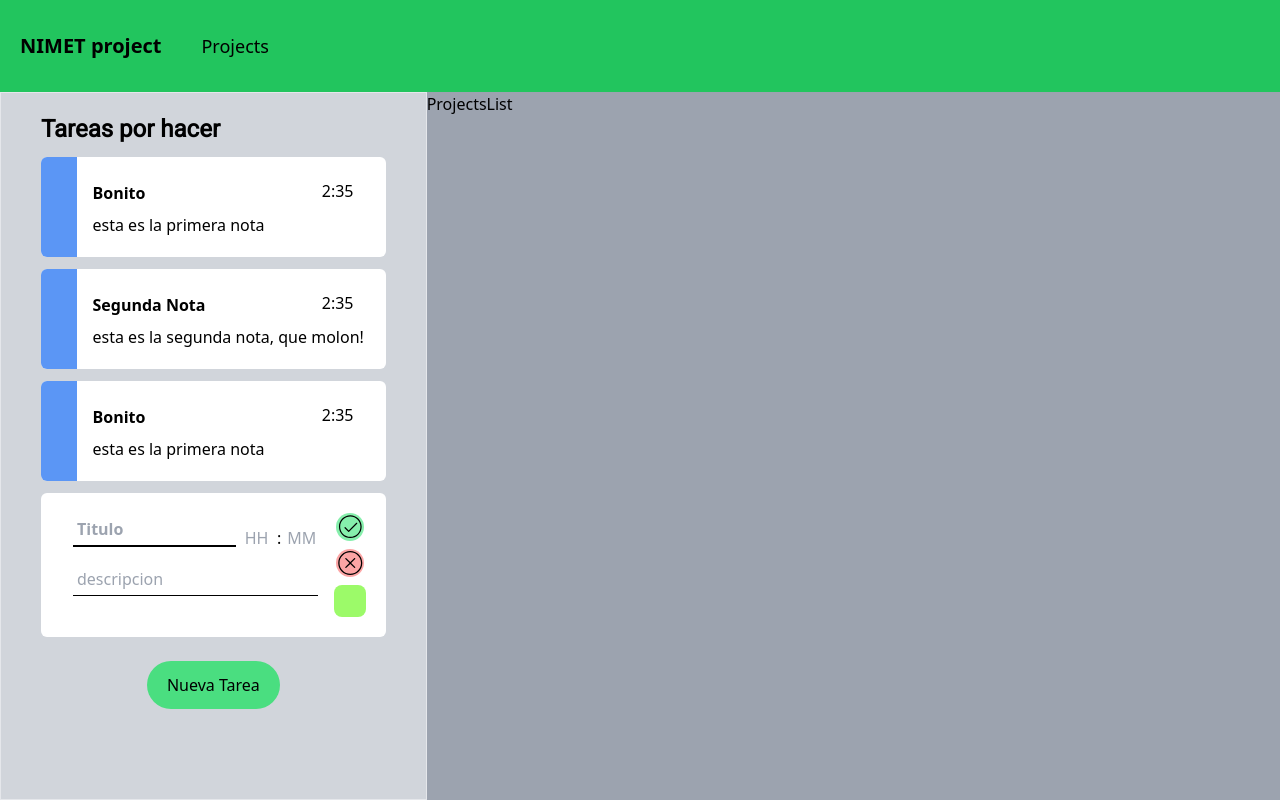
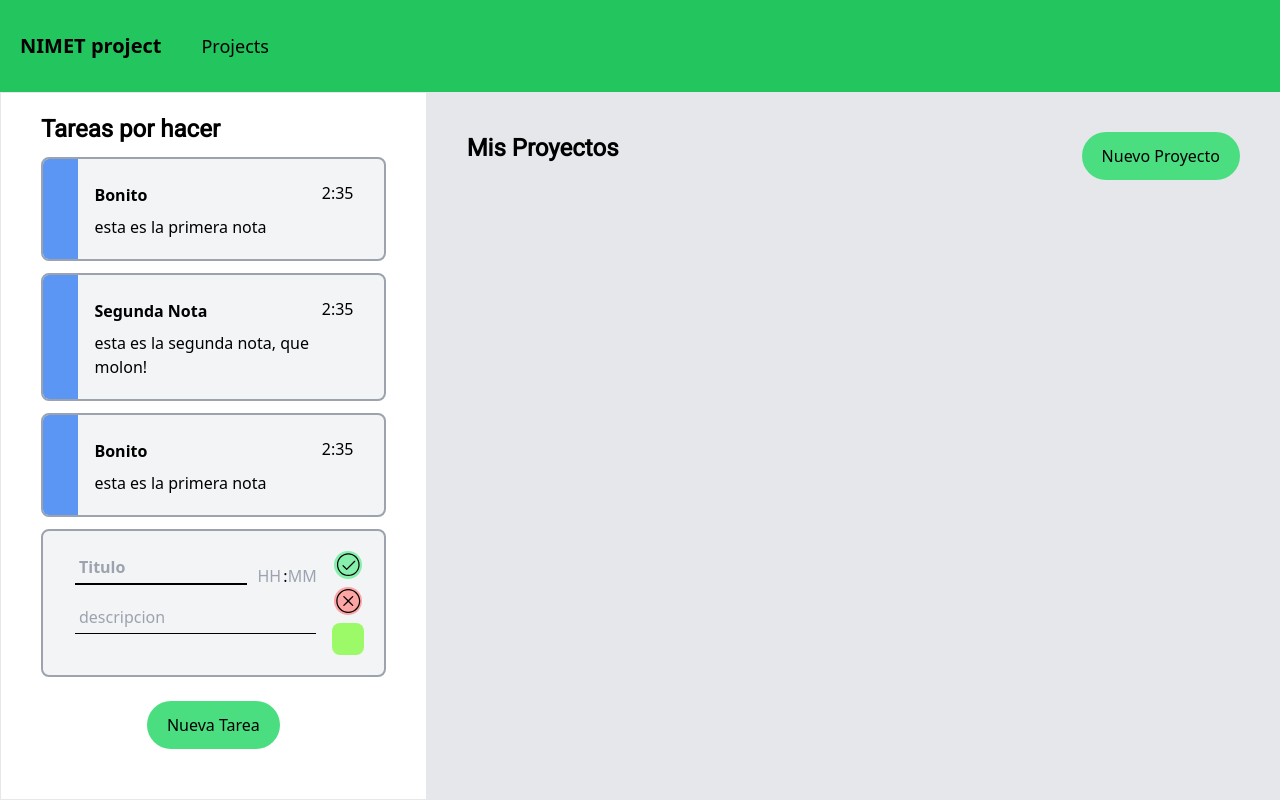
Before and after one commit to Stel0r/NIMETproject, a React (Vite) app in the folder frontend/: page /Projects in a window 1280 px wide. Both pictures are taken after a click on the button "Nueva Tarea". Built offline with nearby package versions, Linux system fonts and the light colour scheme.

Commit message:
agregacion front end Tasks

```diff
--- a/frontend/src/components/ProjectView/ProjectView.tsx
+++ b/frontend/src/components/ProjectView/ProjectView.tsx
@@ -1,7 +1,12 @@
+import { useContext } from "react"
+import { AppContext } from "../../context/AppContext"
+import TaskCard from "../TaskCard/TaskCard"
 
 function ProjectView() {
+
+
     return (
-        <div>ProjectView</div>
+        <div>ProyectView</div>
     )
 }
 
--- a/frontend/src/components/ProjectsList/ProjectsList.tsx
+++ b/frontend/src/components/ProjectsList/ProjectsList.tsx
@@ -1,7 +1,15 @@
 
 function ProjectsList() {
+
+
+
     return (
-        <div>ProjectsList</div>
+        <div className="m-auto p-10">
+            <div className="flex">
+                <p className="font-roboto text-2xl font-bold">Mis Proyectos</p>
+                <button className="ms-auto block rounded-full bg-green-400 px-5 py-3 text-md">Nuevo Proyecto</button>
+            </div>
+        </div>
     )
 }
 
--- a/frontend/src/components/TaskCard/TaskCard.tsx
+++ b/frontend/src/components/TaskCard/TaskCard.tsx
@@ -81,15 +81,15 @@ function TaskCard({ task }: TaskCardProps) {
         }
     }
 
-    function handleCancel(){
-        if(titulo === ""){
+    function handleCancel() {
+        if (task.titulo === "") {
             appContext.eliminarTask(task.id)
-        }else{
+        } else {
             setTitulo(task.titulo)
-            if(task.descripcion){
+            if (task.descripcion) {
                 setDesc(task.descripcion)
             }
-            if(task.fechaFin){
+            if (task.fechaFin) {
                 setHora(task.fechaFin?.getHours().toString())
                 setMinutos(task.fechaFin?.getMinutes().toString())
             }
@@ -99,15 +99,17 @@ function TaskCard({ task }: TaskCardProps) {
     }
 
     return (
-        <div className={`${anim.boxAppear}  task bg-white border-gray-50 rounded-md box-border  my-3 w-full`}>
+        <div className={`${anim.boxAppear}  task bg-gray-100 border-2 border-gray-400 rounded-lg box-border  my-3 w-full`}>
             {editing ?
                 <form action="" className={`flex p-5`} onSubmit={(e) => { handleSubmit(e) }}>
                     <div className="flex flex-col w-full box-border pl-3 pr-4">
-                        <div className='flex justify-between items-center'>
-                            <input value={titulo} onChange={(e) => { setTitulo(e.currentTarget.value) }} name="titulo" placeholder='Titulo' type="text" className='border-b-2 mb-4 box-border p-1 border-black focus:outline-none font-bold w-4/6' />
-                            <input onChange={(e) => { setHora(e.currentTarget.value) }} name="hora" value={hora} type="number" placeholder='HH' className={`w-8 h-8 text-center ${utils.numberInput}`} /> <span>:</span> <input name="minutos" value={minutos} onChange={(e) => { setMinutos(e.currentTarget.value) }} type="number" placeholder='MM' className={`w-8 h-8 text-center ${utils.numberInput}`} />
+                        <div className='flex justify-between items-center gap-2'>
+                            <input value={titulo} onChange={(e) => { setTitulo(e.currentTarget.value) }} name="titulo" placeholder='Titulo' type="text" className='bg-transparent border-b-2 mb-4 box-border p-1 border-black focus:outline-none font-bold w-5/6' />
+                            <div className='flex items-center'>
+                                <input onChange={(e) => { setHora(e.currentTarget.value) }} name="hora" value={hora} type="number" placeholder='HH' className={`w-7 h-8 text-center bg-transparent ${utils.numberInput} outline-none`} /> <span>:</span> <input name="minutos" value={minutos} onChange={(e) => { setMinutos(e.currentTarget.value) }} type="number" placeholder='MM' className={`w-7 h-8 text-center bg-transparent outline-none ${utils.numberInput}`} />
                             </div>
-                        <textarea value={desc} onChange={(e) => { setDesc(e.currentTarget.value); checkHeight() }} name='description' placeholder='descripcion' ref={ref} className={`${utils.noscrollbar} border-b  border-black focus:outline-none box-border p-1 h-auto resize-none`} rows={1} />
+                        </div>
+                        <textarea value={desc} onChange={(e) => { setDesc(e.currentTarget.value); checkHeight() }} name='description' placeholder='descripcion' ref={ref} className={`${utils.noscrollbar} border-b  border-black focus:outline-none box-border p-1 h-auto resize-none bg-transparent`} rows={1} />
                     </div>
                     <div className="flex flex-col items-center ms-auto gap-2">
                         <button type='submit' className='h-7 w-7 bg-green-300 rounded-full'>
@@ -146,7 +148,7 @@ function TaskCard({ task }: TaskCardProps) {
                     </div>
                     <div className={`flex flex-col w-full box-border pl-3 pr-4 py-5 ${anim.boxAppear}`}>
                         <div className='flex justify-between items-center'>
-                            <p className='mb-1 box-border p-1 font-bold w-4/6'>{titulo}</p>
+                            <p className='mb-1 box-border p-1 font-bold w-5/6'>{titulo}</p>
                             <p className={`w-16 h-8 text-center`}>{(hora === "" || minutos === "") ? "" : hora + ":" + minutos}</p>
                         </div>
                         <p className={`box-border px-1 h-auto`}  >{desc}</p>
--- a/frontend/src/components/TasksPage/TasksView.tsx
+++ b/frontend/src/components/TasksPage/TasksView.tsx
@@ -10,8 +10,6 @@ function TasksView() {
     const [showTaskCreation, setshowTaskCreation] = useState(false)
     const taskList = useRef(null)
     const appContext = useContext(AppContext)
-    const tasks = appContext.tasks
-    console.log(tasks)
 
     const handleSubmit = (e: FormEvent) => {
         e.preventDefault()
@@ -19,12 +17,12 @@ function TasksView() {
     }
 
     return (
-        <div className="flex flex-nowrap min-h-full max-h-min w-full " >
-            <div className="box-border border bg-gray-300 px-10 py-5 h-auto w-2/6">
+        <div className="flex flex-nowrap min-h-full max-h-min w-full" >
+            <div className="box-border border px-10 py-5 h-auto w-2/6">
                 <div className="todoList max-h-full ">
                     <p className="font-roboto text-2xl font-bold">Tareas por hacer</p>
                     <div className={`${styles.tasksList} mb-6`} ref={taskList}>
-                        {tasks?.map((tarea) => <TaskCard task={tarea} key={tarea.id} />)}
+                        {appContext.tasks?.map((tarea) => <TaskCard task={tarea} key={tarea.id} />)}
                     </div>
                     <button onClick={() => {
                         appContext.crearTask({titulo:"",color:"#9cfa69",id:appContext.tasks?.length.toString()})
@@ -32,7 +30,7 @@ function TasksView() {
                     className="block m-auto rounded-full mt-4 bg-green-400 px-5 py-3 text-md">Nueva Tarea</button>
                 </div>
             </div>
-            <div className="projectsList box-border bg-gray-400 h-auto w-4/6">
+            <div className="projectsList box-border h-auto w-4/6 bg-gray-200">
                 <Outlet />
             </div>
             {showTaskCreation &&
```
Lines whose indentation alone changed are shown as unchanged.
